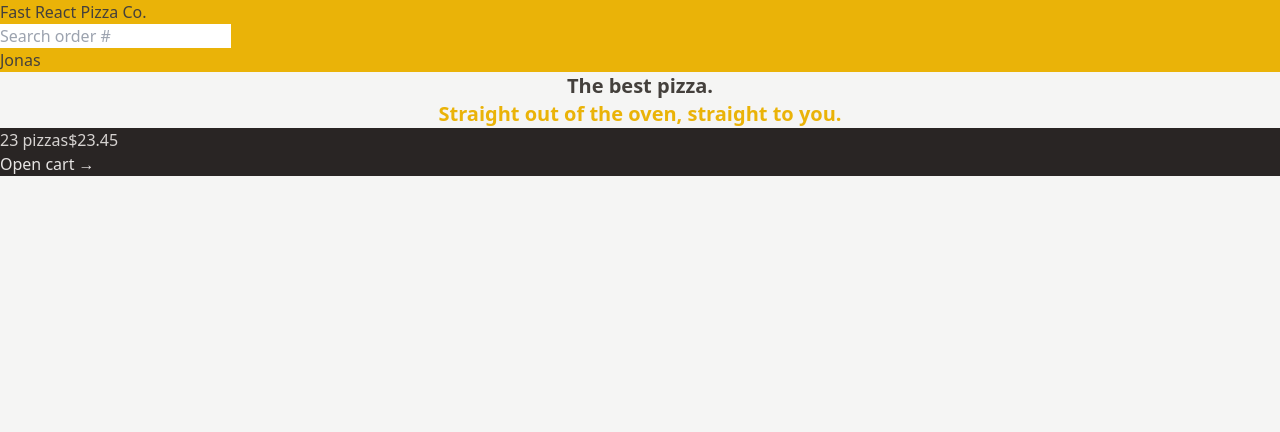
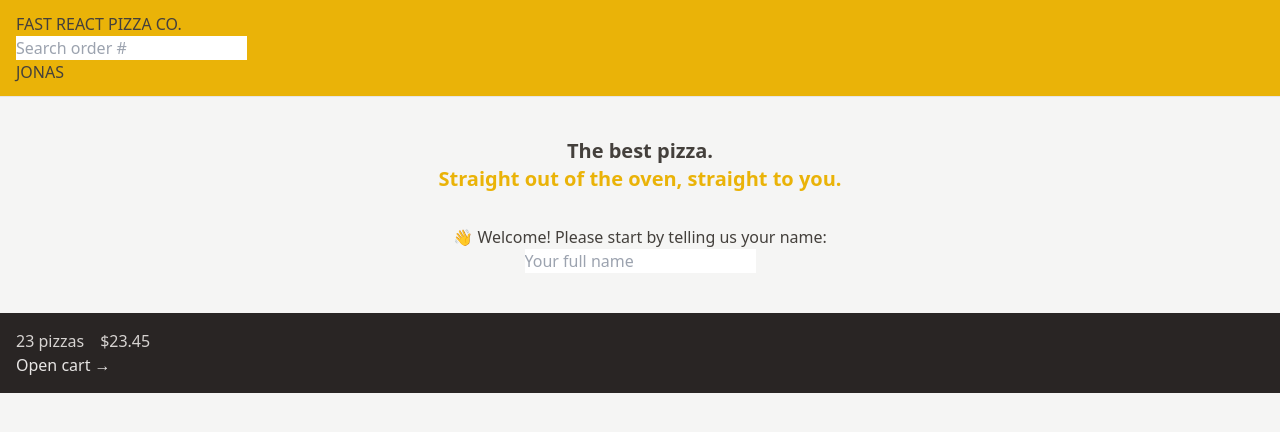
Before and after one commit to cortalo/fast-react-pizza, a React (Vite) app: page / in a window 1280 px wide. Shown: the top 432 px of the page. Built offline with nearby package versions, Linux system fonts and the light colour scheme.

Commit message:
spacing, borders and ...

```diff
--- a/src/features/cart/CartOverview.jsx
+++ b/src/features/cart/CartOverview.jsx
@@ -2,8 +2,8 @@
 
 function CartOverview() {
   return (
-    <div className="bg-stone-800 text-stone-200">
-      <p className="text-stone-300">
+    <div className="bg-stone-800 text-stone-200 p-4">
+      <p className="text-stone-300 space-x-4">
         <span>23 pizzas</span>
         <span>$23.45</span>
       </p>
--- a/src/ui/Header.jsx
+++ b/src/ui/Header.jsx
@@ -4,7 +4,7 @@
 
 function Header() {
   return (
-    <header className="bg-yellow-500">
+    <header className="bg-yellow-500 px-4 py-3 uppercase border-b border-stone-200">
       <Link to="/">Fast React Pizza Co.</Link>
       <SearchOrder />
       <UserName />
--- a/src/ui/Home.jsx
+++ b/src/ui/Home.jsx
@@ -1,13 +1,17 @@
+import CreateUser from "../features/user/CreateUser";
+
 function Home() {
   return (
-    <div>
-      <h1 className="text-xl font-semibold text-center">
+    <div className="my-10 text-center">
+      <h1 className="text-xl font-semibold mb-8">
         The best pizza.
         <br />
         <span className="text-yellow-500">
           Straight out of the oven, straight to you.
         </span>
       </h1>
+
+      <CreateUser />
     </div>
   );
 }
```
